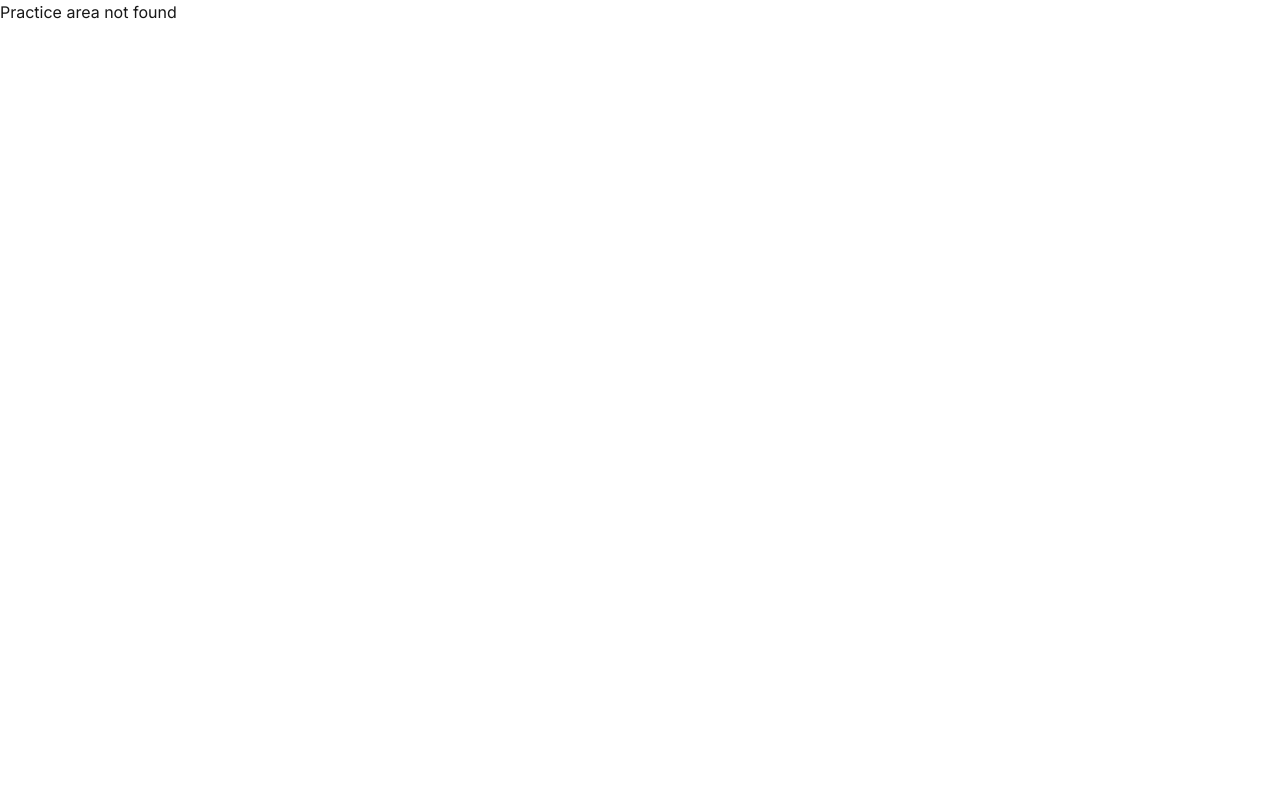
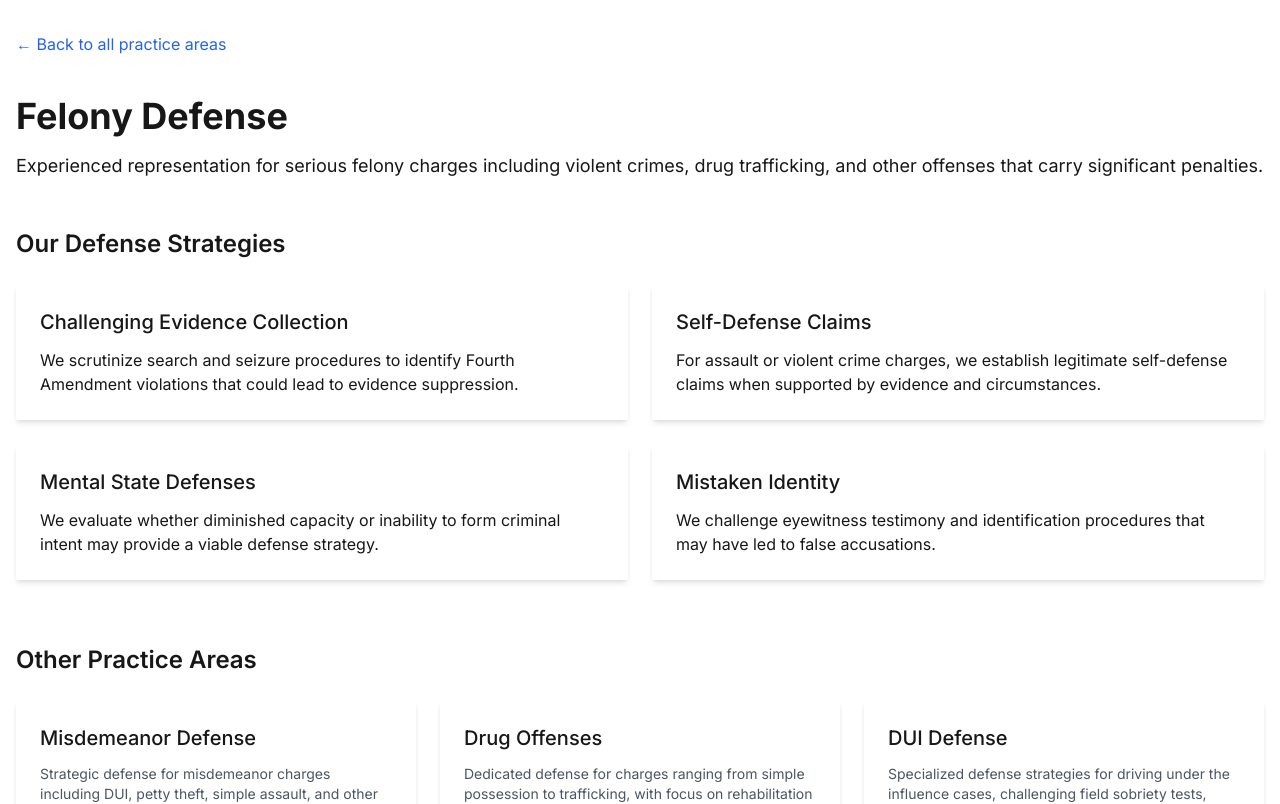
Before and after one commit to lggg123/noriegalaw-site, a Next.js app: page /practice-areas/criminal-defense in a window 1280 px wide. Before the commit this address had no page. Shown: the top 804 px of the page. Built offline with nearby package versions, Linux system fonts and the light colour scheme.

Commit message:
Update page.tsx
fix: added proper changes to page

```diff
--- a/src/app/practice-areas/[area]/page.tsx
+++ b/src/app/practice-areas/[area]/page.tsx
@@ -164,10 +164,8 @@ export default async function Page({
 }: {
   params: AreaParams
 }) {
-  // Make sure we resolve any Promise if needed
-  const area = params.area;
-
-  const practiceArea = practiceAreas.find(area => area.slug === area);
+  // Use params.area directly instead of creating a new variable
+  const practiceArea = practiceAreas.find(item => item.slug === params.area);
 
   if (!practiceArea) {
     return <div>Practice area not found</div>;
@@ -175,3 +173,10 @@ export default async function Page({
 
   return <ClientComponent practiceArea={practiceArea} allPracticeAreas={practiceAreas} />;
 }
+
+// Generate static params
+export async function generateStaticParams() {
+  return practiceAreas.map(area => ({
+    area: area.slug,
+  }));
+}
```
